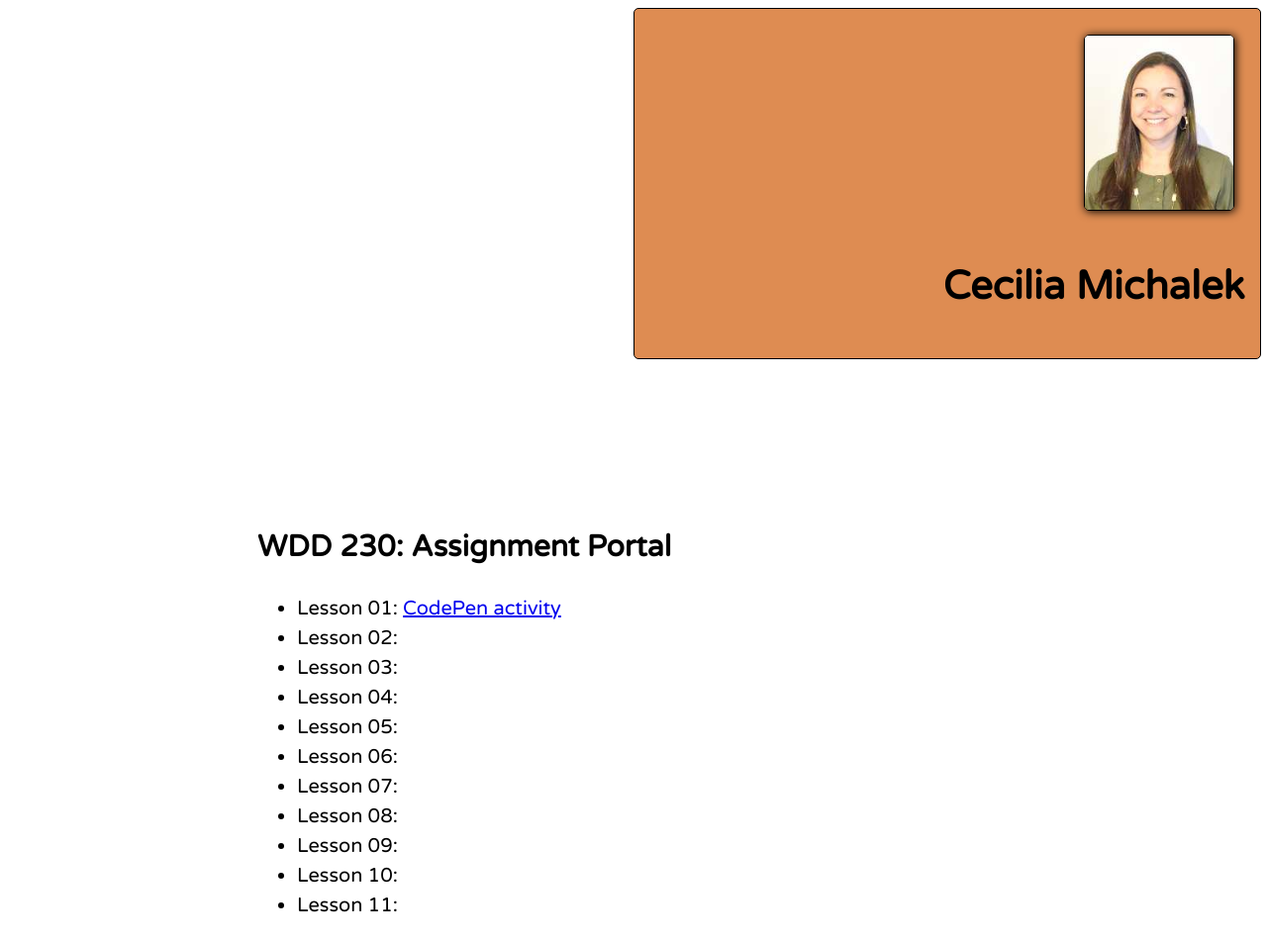
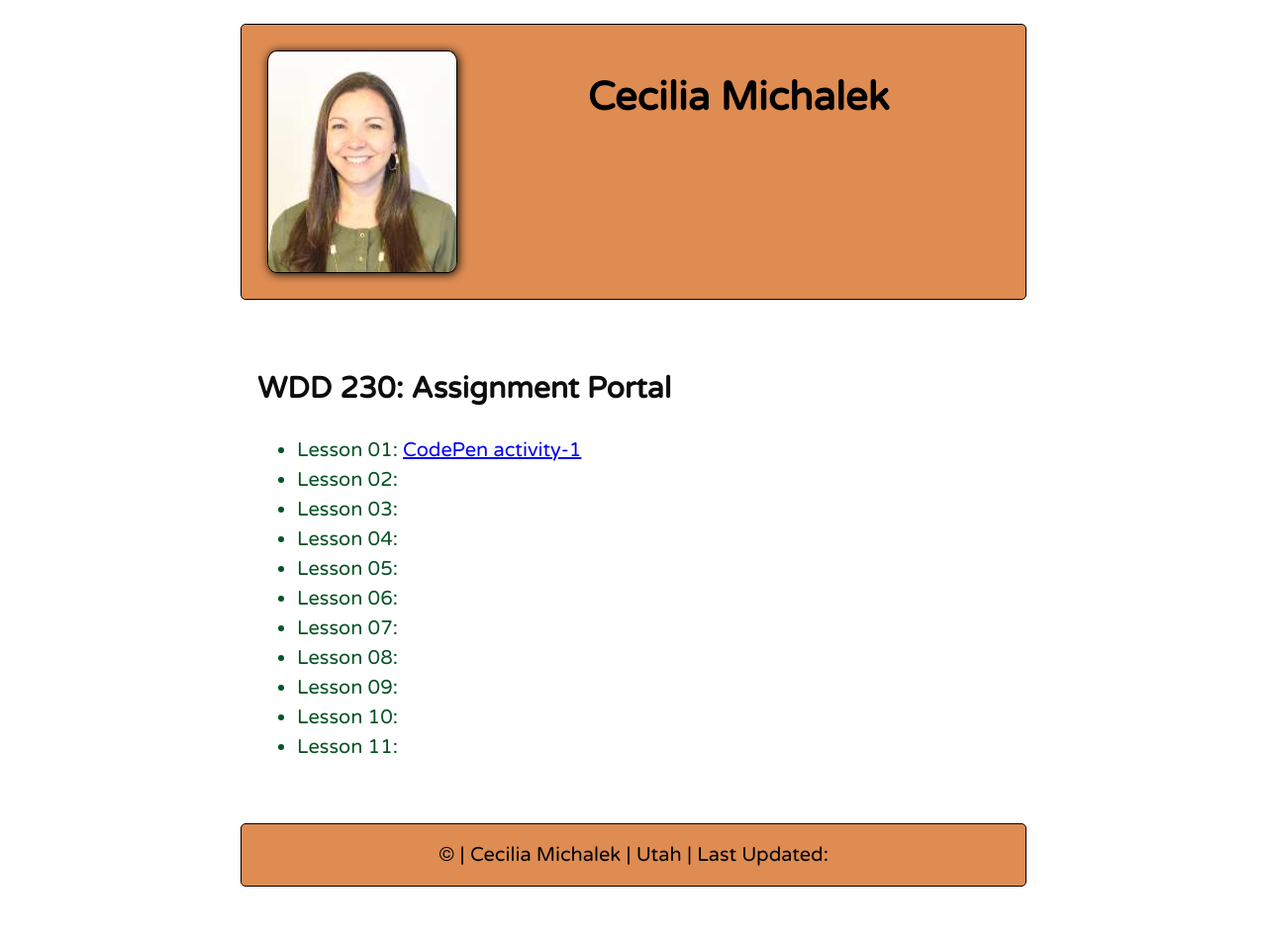
Before and after one commit to cecilia-michalek/wdd230, a plain HTML site: page index.html in a window 1280 px wide. Shown: the top 953 px of the page at 99% size. After the commit the page ends 920 px from the top, so only its background shows below. Drawn offline with Linux system fonts and the light colour scheme.

Commit message:
finished css

```diff
--- a/index.html
+++ b/index.html
@@ -15,14 +15,14 @@
 </head>
 <body id="content">
   <header class="header">
-    <img src = "image/profile-picture.jpg" alt="Self portrait picture">
+    <img id="myprofile" src = "image/profile-picture.jpg" alt="Self portrait picture">
     <h1>Cecilia Michalek</h1>
   </header>
   <main>
     <h2>WDD 230: Assignment Portal</h2>
     <section class="linklist">
           <ul>
-            <li>Lesson 01: <a href="https://codepen.io/ceciliamichalek/pen/poxNOyZ">CodePen activity</a></li>
+            <li>Lesson 01: <a href="https://codepen.io/ceciliamichalek/pen/poxNOyZ">CodePen activity-1</a></li>
             <li>Lesson 02:</li>
             <li>Lesson 03:</li>
             <li>Lesson 04:</li>
@@ -37,7 +37,7 @@
   </section>
   </main>
 
-  <footer>&copy;<span id="copyrightYear"></span> | Cecilia Michalek | Utah |<span id="date2"></span></footer>
+  <footer>&copy;<span id="copyrightYear"></span> | Cecilia Michalek | Utah | Last Updated:<span id="lastUpdated"></span></footer>
   <script scr = "script/script.js"></script>
 </body>
 </html>
--- a/styles/style.css
+++ b/styles/style.css
@@ -6,14 +6,12 @@ body{
 #content {
     font-family: 'Varela Round', sans-serif;
     display: grid;
-    grid-template-columns: 1fr 1fr;
-    grid-template-rows: 1fr 2fr 1fr;
     grid-row-gap: 10px;
     align-items: center;
 }
 
 header, footer {
-    margin: auto;
+    margin: 1rem auto;
     max-width: 760px;
     border-radius: 5px;
     background-color: rgb(222, 140, 82);
@@ -23,37 +21,34 @@ header, footer {
     width: min(95%, 70rem);
 }
 main {
-    grid-row: 2/ 3;
-    grid-column: 1/3;
 	width: min(95%, 70rem);
     max-width: 760px;
-    margin: auto;
-    color:black;
+    margin: 1rem auto;
+    color:rgb(13, 13, 13);
     gap: 1rem;
-    z-index: 15;
+
+}
+.linklist {
+    color:rgb(6, 84, 36)
 
 }
 
 header {
-    grid-column: 2/ 3;
-    grid-row: 1/2 ;
     padding:1rem;
-    text-align: right;
+    text-align: center;
 }
 
 footer {
-    grid-column: 1/ 3;
-    grid-row: 3/4  ;
     padding: 1rem;
     text-align: center;
 }
 
 img {
-    grid-column: 1/2;
+    float:left;
     width: 25%;
     box-shadow: 1px 1px 10px black;
-    border-radius: 5px;
-    margin: 10px;
+    border-radius: 5%;
+    margin: 10px 10px 10px 10px;
     border: 1px solid #000;
     justify-items: left;
 }
```
Also changed, not shown: script/script.js (+6 -30 lines).
